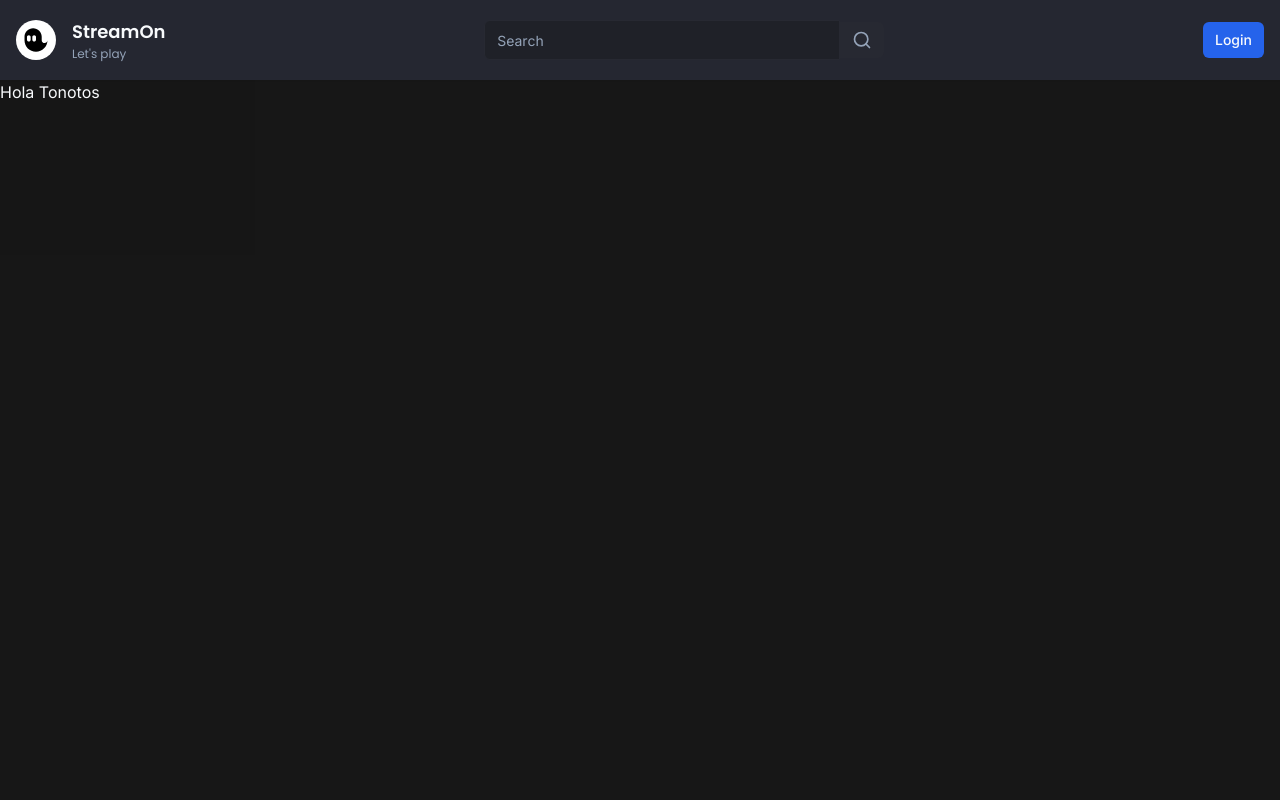
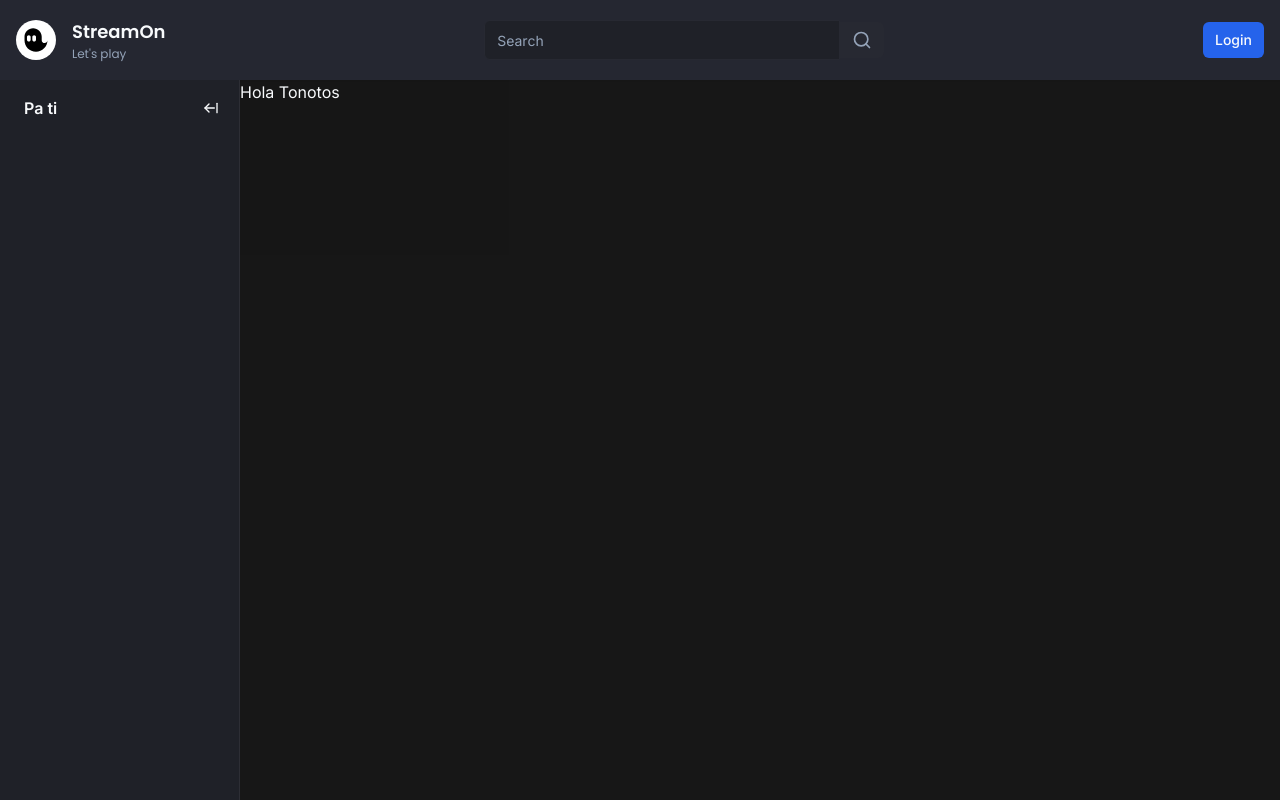
Before and after one commit to diegom0n/Twitch2, a Next.js app in the folder twitch2/: page / in a window 1280 px wide. Built offline with nearby package versions, Linux system fonts and the light colour scheme; no server answers.

Commit message:
Sidebar
Se implementa sidebar

```diff
--- /dev/null
+++ b/twitch2/app/(browse)/_components/container.tsx
@@ -0,0 +1,39 @@
+"use client";
+
+import { useEffect } from "react";
+import { useMediaQuery } from "usehooks-ts";
+
+import { cn } from "@/lib/utils";
+import { useSidebar } from "@/store/use-sidebar";
+
+interface ContainerProps {
+    children: React.ReactNode;
+};
+
+export const Container = ({
+    children,
+}: ContainerProps) => {
+    const matches = useMediaQuery("(max-width: 1024px)");
+    const {
+        collapsed,
+        onCollapse,
+        onExpand,
+    } = useSidebar((state) => state);
+
+    useEffect(() => {
+        if (matches) {
+            onCollapse();
+        } else {
+            onExpand();
+        }
+    }, [matches, onCollapse, onExpand]);
+
+    return (
+        <div className={cn(
+            "flex-1",
+            collapsed ? "ml-[70px]" : "ml[70px] lg:ml-60"
+        )}>
+            {children}
+        </div>
+    );
+};
--- /dev/null
+++ b/twitch2/app/(browse)/_components/sidebar/index.tsx
@@ -0,0 +1,10 @@
+import { Toggle } from "./toggle";
+import { Wrapper } from "./wrapper";
+
+export const Sidebar = () => {
+    return (
+        <Wrapper>
+            <Toggle />
+        </Wrapper>
+    );
+};
--- /dev/null
+++ b/twitch2/app/(browse)/_components/sidebar/toggle.tsx
@@ -0,0 +1,53 @@
+"use client";
+
+import { ArrowLeftFromLine, ArrowRightFromLine } from "lucide-react";
+
+import { Hint } from "@/components/hint";
+import { Button } from "@/components/ui/button";
+import { useSidebar } from "@/store/use-sidebar";
+
+export const Toggle = () => {
+    const {
+        collapsed,
+        onExpand,
+        onCollapse
+    } = useSidebar((state) => state);
+
+    const label = collapsed ? "Expandir" : "Colapsar";
+
+    return (
+        <>
+            {collapsed && (
+                <div className="hidden lg:flex w-full items-center justify-center pt-4 mb-4">
+                    <Hint label={label} side="right" asChild>
+                        <Button
+                            onClick={onExpand}
+                            variant="ghost"
+                            className="h-auto p-2"
+                        >
+                            <ArrowRightFromLine className="h-4 w-4"/>
+                        </Button>
+                    </Hint>
+
+                </div>
+            )}
+
+            {!collapsed && (
+                <div className="p-3 pl-6 mb-2 flex items-center w-full">
+                    <p className="font-semibold text-primary">
+                        Pa ti
+                    </p>
+                    <Hint label={label} side="right" asChild>
+                        <Button
+                            onClick={onCollapse}
+                            className="h-auto p-2 ml-auto"
+                            variant="ghost"
+                        >
+                            <ArrowLeftFromLine className="h-4 w-4"/>
+                        </Button>
+                    </Hint>
+                </div>
+            )}
+        </>
+    );
+};
--- /dev/null
+++ b/twitch2/app/(browse)/_components/sidebar/wrapper.tsx
@@ -0,0 +1,25 @@
+"use client";
+
+import { cn } from "@/lib/utils";
+import { useSidebar } from "@/store/use-sidebar";
+
+interface WrapperProps {
+    children: React.ReactNode;
+};
+
+export const Wrapper = ({
+    children,
+}: WrapperProps) => {
+    const { collapsed } = useSidebar((state) => state);
+
+    return (
+        <aside
+            className={cn(
+                "fixed left-0 felx flex-col w-60 h-full bg-background border-r border-[#2D2E35] z-50",
+                collapsed && "w-[70px]"
+                )}
+        >
+            {children}
+        </aside>
+    )
+}
--- a/twitch2/app/(browse)/layout.tsx
+++ b/twitch2/app/(browse)/layout.tsx
@@ -1,4 +1,6 @@
+import { Container } from "./_components/container";
 import { Navbar } from "./_components/navbar";
+import { Sidebar } from "./_components/sidebar";
 
 const BrowseLayout = ({
     children,
@@ -9,7 +11,10 @@
         <>
             <Navbar />
             <div className="flex h-full pt-20">
-                {children}
+                <Sidebar />
+                <Container>
+                    {children}
+                </Container>
             </div>
         </>
     );
--- /dev/null
+++ b/twitch2/components/hint.tsx
@@ -0,0 +1,41 @@
+import {
+    Tooltip,
+    TooltipContent,
+    TooltipProvider,
+    TooltipTrigger,
+} from "@/components/ui/tooltip";
+
+interface HintProps {
+    label: string;
+    children: React.ReactNode;
+    asChild?: boolean;
+    side?: "top" | "bottom" | "left" | "right";
+    align?: "start" | "center" | "end";
+};
+
+export const Hint = ({
+    label,
+    children,
+    asChild,
+    side,
+    align,
+}: HintProps) =>{
+    return (
+        <TooltipProvider>
+            <Tooltip delayDuration={0}>
+                <TooltipTrigger asChild={asChild}>
+                    {children}
+                </TooltipTrigger>
+                <TooltipContent
+                    className="text-black bg-white"
+                    side={side}
+                    align={align}
+                >
+                    <p className="font-semibold">
+                        {label}
+                    </p>
+                </TooltipContent>
+            </Tooltip>
+        </TooltipProvider>
+    )
+}
--- /dev/null
+++ b/twitch2/components/ui/tooltip.tsx
@@ -0,0 +1,30 @@
+"use client"
+
+import * as React from "react"
+import * as TooltipPrimitive from "@radix-ui/react-tooltip"
+
+import { cn } from "@/lib/utils"
+
+const TooltipProvider = TooltipPrimitive.Provider
+
+const Tooltip = TooltipPrimitive.Root
+
+const TooltipTrigger = TooltipPrimitive.Trigger
+
+const TooltipContent = React.forwardRef<
+  React.ElementRef<typeof TooltipPrimitive.Content>,
+  React.ComponentPropsWithoutRef<typeof TooltipPrimitive.Content>
+>(({ className, sideOffset = 4, ...props }, ref) => (
+  <TooltipPrimitive.Content
+    ref={ref}
+    sideOffset={sideOffset}
+    className={cn(
+      "z-50 overflow-hidden rounded-md border bg-popover px-3 py-1.5 text-sm text-popover-foreground shadow-md animate-in fade-in-0 zoom-in-95 data-[state=closed]:animate-out data-[state=closed]:fade-out-0 data-[state=closed]:zoom-out-95 data-[side=bottom]:slide-in-from-top-2 data-[side=left]:slide-in-from-right-2 data-[side=right]:slide-in-from-left-2 data-[side=top]:slide-in-from-bottom-2",
+      className
+    )}
+    {...props}
+  />
+))
+TooltipContent.displayName = TooltipPrimitive.Content.displayName
+
+export { Tooltip, TooltipTrigger, TooltipContent, TooltipProvider }
--- a/twitch2/package.json
+++ b/twitch2/package.json
@@ -13,6 +13,7 @@
     "@clerk/themes": "^1.7.9",
     "@prisma/client": "^5.7.0",
     "@radix-ui/react-slot": "^1.0.2",
+    "@radix-ui/react-tooltip": "^1.0.7",
     "class-variance-authority": "^0.7.0",
     "clsx": "^2.0.0",
     "lucide-react": "^0.297.0",
@@ -23,7 +24,9 @@
     "react-dom": "^18",
     "svix": "^1.15.0",
     "tailwind-merge": "^2.1.0",
-    "tailwindcss-animate": "^1.0.7"
+    "tailwindcss-animate": "^1.0.7",
+    "usehooks-ts": "^2.9.1",
+    "zustand": "^4.4.7"
   },
   "devDependencies": {
     "@types/node": "^20",
--- /dev/null
+++ b/twitch2/store/use-sidebar.ts
@@ -0,0 +1,13 @@
+import { create } from "zustand";
+
+interface SidebarStore {
+    collapsed: boolean;
+    onExpand: () => void;
+    onCollapse: () => void;
+};
+
+export const useSidebar = create<SidebarStore>((set) => ({
+    collapsed: false,
+    onExpand: () => set(() => ({ collapsed: false })),
+    onCollapse: () => set(() => ({ collapsed: true })),
+}));
```
Also changed, not shown: 1 other file (tests, documents, lock files or other folders).
